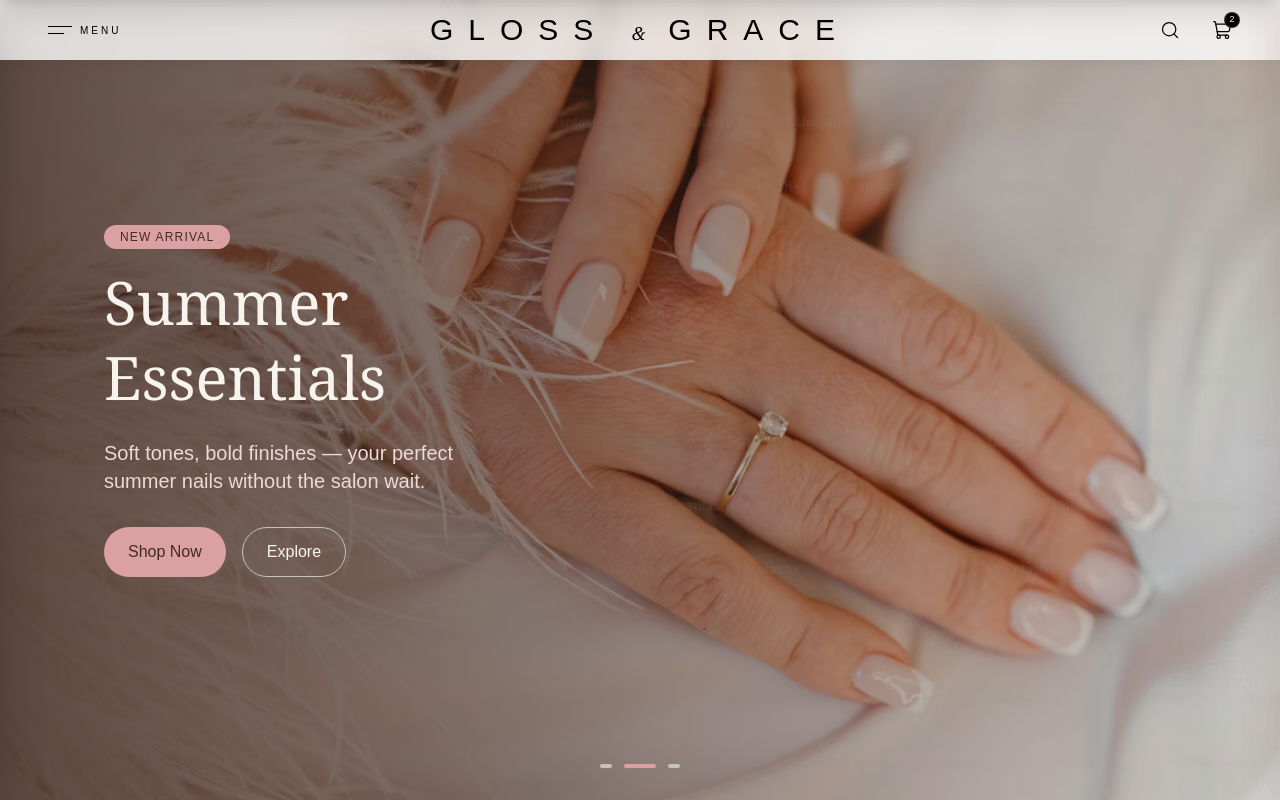
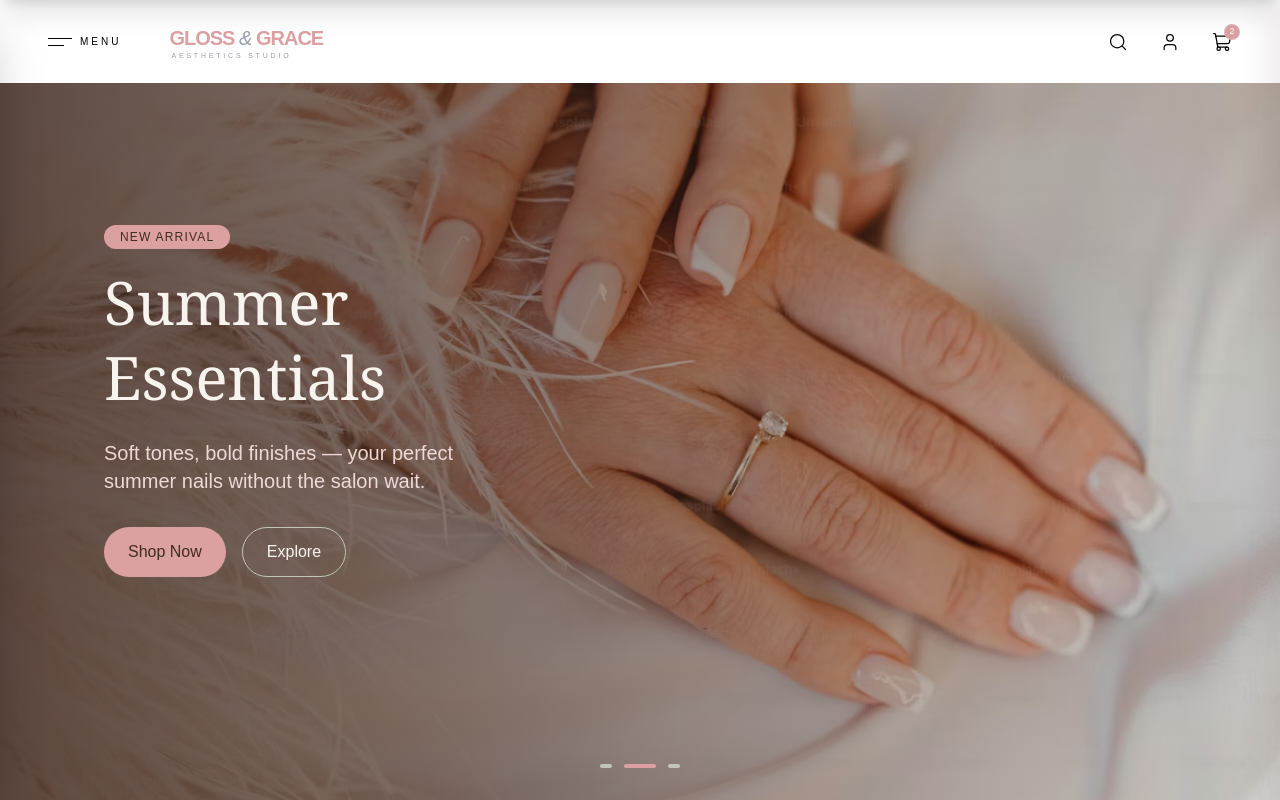
Before and after one commit to reyaayah/nailsbeauty, a Next.js app: page / in a window 1280 px wide. Shown: the top 800 px of the page. Built offline with nearby package versions, Linux system fonts and the light colour scheme.

Commit message:
Changed navbar

```diff
--- a/app/layout.tsx
+++ b/app/layout.tsx
@@ -1,16 +1,7 @@
 import type { Metadata } from "next";
-import { Geist, Geist_Mono } from "next/font/google";
 import "./globals.css";
-
-const geistSans = Geist({
-  variable: "--font-geist-sans",
-  subsets: ["latin"],
-});
-
-const geistMono = Geist_Mono({
-  variable: "--font-geist-mono",
-  subsets: ["latin"],
-});
+import Navbar from "@/components/NavBar";
+import Footer from "@/components/Footer";
 
 export const metadata: Metadata = {
   title: "Create Next App",
@@ -19,15 +10,25 @@ export const metadata: Metadata = {
 
 export default function RootLayout({
   children,
-}: Readonly<{
+}: {
   children: React.ReactNode;
-}>) {
+}) {
   return (
-    <html
-      lang="en"
-      className={`${geistSans.variable} ${geistMono.variable} h-full antialiased`}
-    >
-      <body className="min-h-full flex flex-col">{children}</body>
+    <html lang="en" className="h-full antialiased">
+      <body className="min-h-full flex flex-col">
+
+        {/* Navbar (Top) */}
+        <Navbar />
+
+        {/* Page Content */}
+        <main className="flex-1 flex flex-col">
+          {children}
+        </main>
+
+        {/* Footer (Bottom) */}
+        <Footer />
+
+      </body>
     </html>
   );
 }
--- a/app/page.tsx
+++ b/app/page.tsx
@@ -1,13 +1,11 @@
 import AsSeenIn from "@/components/AsSeenIn";
-import BestSellers from "@/components/BestSellers";
+import BestSellers from "@/components/ProductsSection";
 import ByStyle from "@/components/ByStyle";
 import DealsSection from "@/components/DealsSection";
 import Features from "@/components/Features";
-import Footer from "@/components/Footer";
 import HeroSlider from "@/components/HeroSection";
 import HeroWithProducts from "@/components/HeroWithProducts";
 import MarqueeBanner from "@/components/MarqueeBanner";
-import Navbar from "@/components/NavBar";
 import ReviewCarousel from "@/components/ReviewSection";
 import ShopByShape from "@/components/ShopByShape";
 
@@ -15,8 +13,7 @@ import ShopByShape from "@/components/ShopByShape";
 export default function Home() {
   return (
     <div className="flex flex-col flex-1 items-center justify-center min-h-screen">
-      <main className="flex flex-1 w-full  flex-col items-center justify-between  bg-white  sm:items-start">
-        <Navbar />
+      <main className="flex flex-1 w-full flex-col items-center justify-between bg-white sm:items-start">
         <HeroSlider />
         <MarqueeBanner />
         <DealsSection />
@@ -27,8 +24,6 @@ export default function Home() {
         <Features />
         <HeroWithProducts />
         <ReviewCarousel />
-        <Footer />
-
       </main>
     </div>
   );
--- a/components/NavBar.tsx
+++ b/components/NavBar.tsx
@@ -1,7 +1,7 @@
 "use client";
 
 import { useEffect, useState, useRef } from "react";
-import { Menu, Search, ShoppingCart, X } from "lucide-react";
+import { Menu, Search, ShoppingCart, User, X } from "lucide-react";
 import Sidebar from "./SideBar";
 import CartSidebar from "./Cart";
 import theme from "@/theme";
@@ -98,7 +98,6 @@ export default function Navbar() {
     setSearchQuery("");
   };
 
-  const showBg = scrolled || hovered;
 
   return (
     <>
@@ -108,64 +107,70 @@ export default function Navbar() {
       <header
         onMouseEnter={() => setHovered(true)}
         onMouseLeave={() => setHovered(false)}
-        className="fixed top-0 left-0 w-full z-40 transition-all duration-300"
+        className="fixed top-0 left-0 w-full z-40 transition-all duration-300 bg-white border-b border-gray-100"
       >
 
 
 
         {/* Main Navbar Wrapper */}
         <nav
-          className={`fixed top-0 left-0 right-0 z-50 transition-all duration-500 ease-in-out ${showBg || searchOpen
-            ? "bg-white/80 backdrop-blur-md py-3 shadow-[0_2px_15px_-3px_rgba(0,0,0,0.07)]"
+          className={`fixed top-0 left-0 right-0 z-50 transition-all duration-500 bg-white ease-in-out ${searchOpen
+            ? "bg-white backdrop-blur-md py-3 shadow-[0_2px_15px_-3px_rgba(0,0,0,0.07)]"
             : "bg-transparent py-6"
             }`}
         >
           <div className="max-w-[1440px] mx-auto px-6 md:px-12 flex items-center justify-between">
 
-            {/* Left: Interactive Menu */}
-            <div className="flex-1 flex items-center">
+           <div className="flex items-center gap-8 md:gap-12">
+    {/* Interactive Menu */}
     <button
       onClick={() => setIsOpen(true)}
       className="group flex items-center gap-2 overflow-hidden"
     >
       <div className="relative w-6 h-6 flex flex-col justify-center gap-1.5">
-                  <span className={`h-[1px] w-6 transition-all duration-300 ${showBg ? "bg-black" : "bg-white"} group-hover:w-4`} />
-                  <span className={`h-[1px] w-4 transition-all duration-300 ${showBg ? "bg-black" : "bg-white"} group-hover:w-6`} />
+        <span className="h-[1px] w-6 transition-all duration-300 bg-black group-hover:w-4" />
+        <span className="h-[1px] w-4 transition-all duration-300 bg-black group-hover:w-6" />
       </div>
-                <span
-                  className={`hidden md:block text-[10px] tracking-[0.3em] uppercase transition-colors duration-300 ${showBg ? "text-black" : "text-white"
-                    }`}
-                >
+      <span className="hidden md:block text-[10px] tracking-[0.3em] uppercase transition-colors duration-300 text-black">
         Menu
       </span>
     </button>
+
+    {/* Branding */}
+    <div className="flex flex-col leading-none">
+      <h1
+        style={{ color: theme.colors.primary }}
+        className="text-lg md:text-xl font-black tracking-tighter uppercase whitespace-nowrap"
+      >
+        Gloss <span className="font-light italic text-gray-400">&</span> Grace
+      </h1>
+      <span className="text-[7px] tracking-[0.4em] text-gray-400 ml-0.5 uppercase">
+        Aesthetics Studio
+      </span>
     </div>
-
-            {/* Center: Branding */}
-            <div className="flex-[2] text-center">
-              <h1
-                className={`text-lg md:text-3xl font-light tracking-[0.5em] uppercase cursor-pointer transition-all duration-700 ${showBg ? "text-black" : "text-white"
-                  }`}
-              >
-                Gloss <span className="italic font-serif lowercase tracking-normal text-xs md:text-lg">&</span> Grace
-              </h1>
   </div>
 
             {/* Right: Modern Actions */}
             <div className="flex-1 flex items-center justify-end gap-4 md:gap-8">
               <button
                 onClick={() => setSearchOpen(true)}
-                className={`transition-transform duration-300 hover:scale-110 ${showBg ? "text-black" : "text-white"}`}
+                className={`transition-transform duration-300 hover:scale-110 text-black`}
               >
                 <Search size={20} strokeWidth={1.5} />
+              </button>
+              <button
+                className={`transition-transform duration-300 hover:scale-110 text-black`}
+              >
+                <User size={20} strokeWidth={1.5} />
               </button>
 
               <button
                 onClick={() => setCartOpen(true)}
-                className={`relative transition-transform duration-300 hover:scale-110 ${showBg ? "text-black" : "text-white"}`}
+                className={`relative transition-transform duration-300 hover:scale-110 text-black`}
               >
                 <ShoppingCart size={20} strokeWidth={1.5} />
                 <span
+                  style={{ backgroundColor: theme.colors.primary }}
                   className="absolute -top-2 -right-2 text-[9px] w-4 h-4 flex items-center justify-center rounded-full bg-black text-white border border-white/20"
                 >
                   2
```
Also changed, not shown: components/ProductsSection.tsx (renamed from components/BestSellers.tsx). Lines whose indentation alone changed are shown as unchanged.
